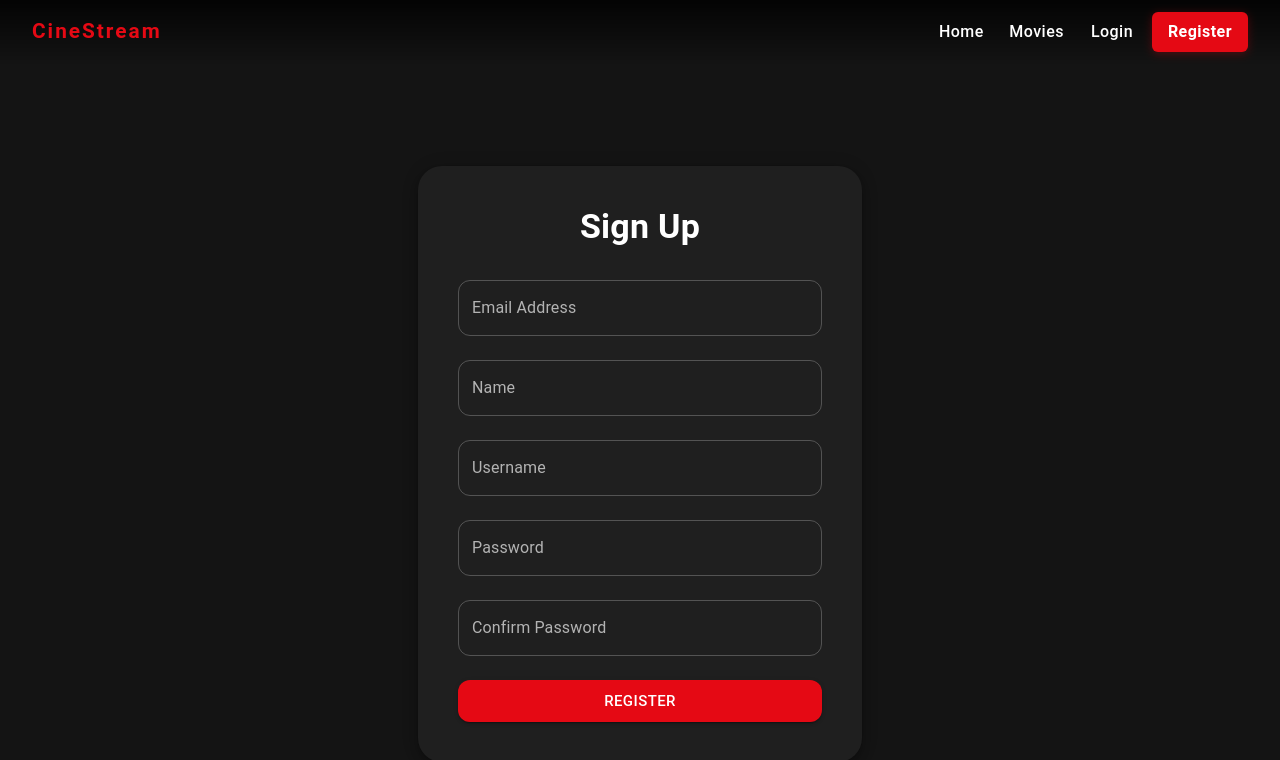
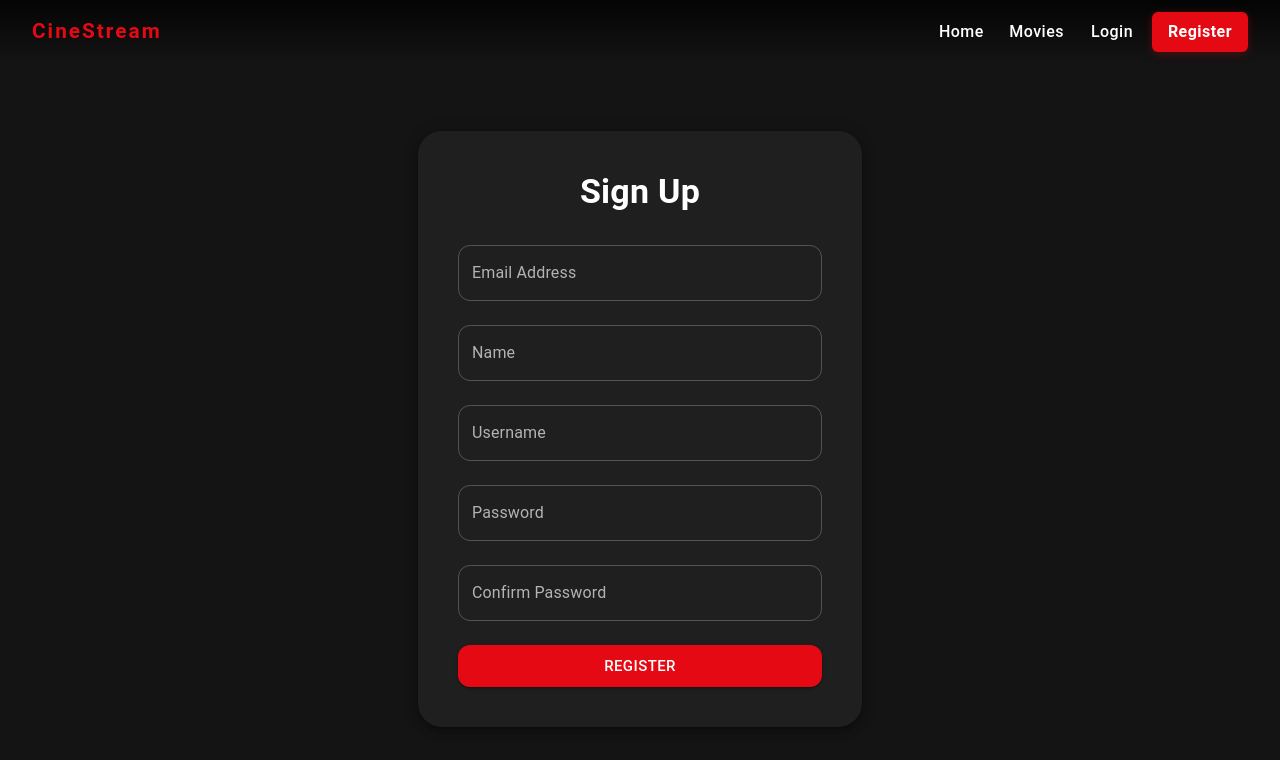
Before and after one commit to ARabee3/movie-app-react, a React (Vite) app: page /register in a window 1280 px wide. Shown: the top 760 px of the page. Built offline with nearby package versions, Linux system fonts and the light colour scheme.

Commit message:
style: update layout properties for Login and Register components

```diff
--- a/src/Views/Login.jsx
+++ b/src/Views/Login.jsx
@@ -44,11 +44,13 @@ function Login() {
   return (
     <Box
       sx={{
-        minHeight: "100vh",
+        flexGrow: 1,
         display: "flex",
         alignItems: "center",
         justifyContent: "center",
         px: 2,
+        py: { xs: 8, md: 0 },
+        minHeight: { md: "calc(100vh - 70px)" },
       }}
     >
       <Container maxWidth="xs" disableGutters>
--- a/src/Views/Register.jsx
+++ b/src/Views/Register.jsx
@@ -81,12 +81,13 @@ function Register() {
   return (
     <Box
       sx={{
-        minHeight: "100vh",
+        flexGrow: 1,
         display: "flex",
         alignItems: "center",
         justifyContent: "center",
         px: 2,
-        py: 4,
+        py: { xs: 8, md: 4 },
+        minHeight: { md: "calc(100vh - 70px)" },
       }}
     >
       <Container maxWidth="xs" disableGutters>
```
